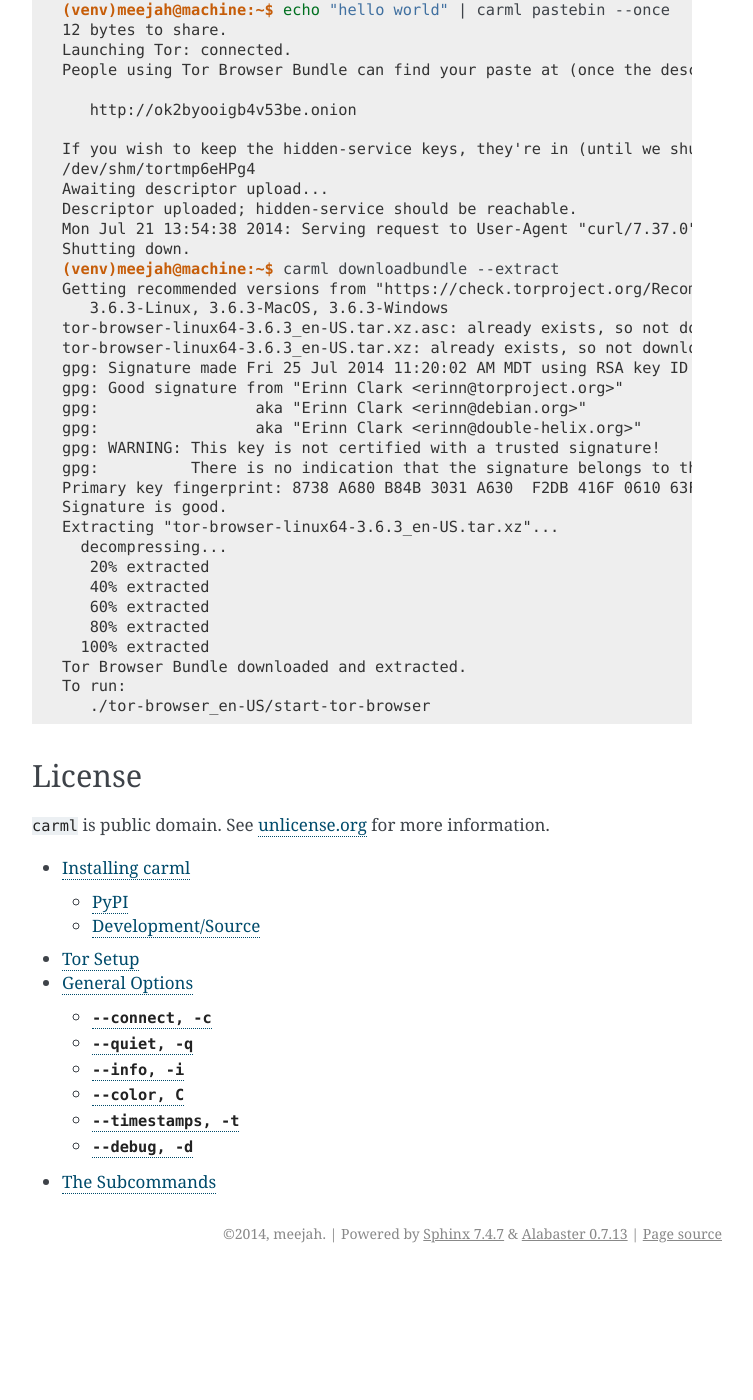
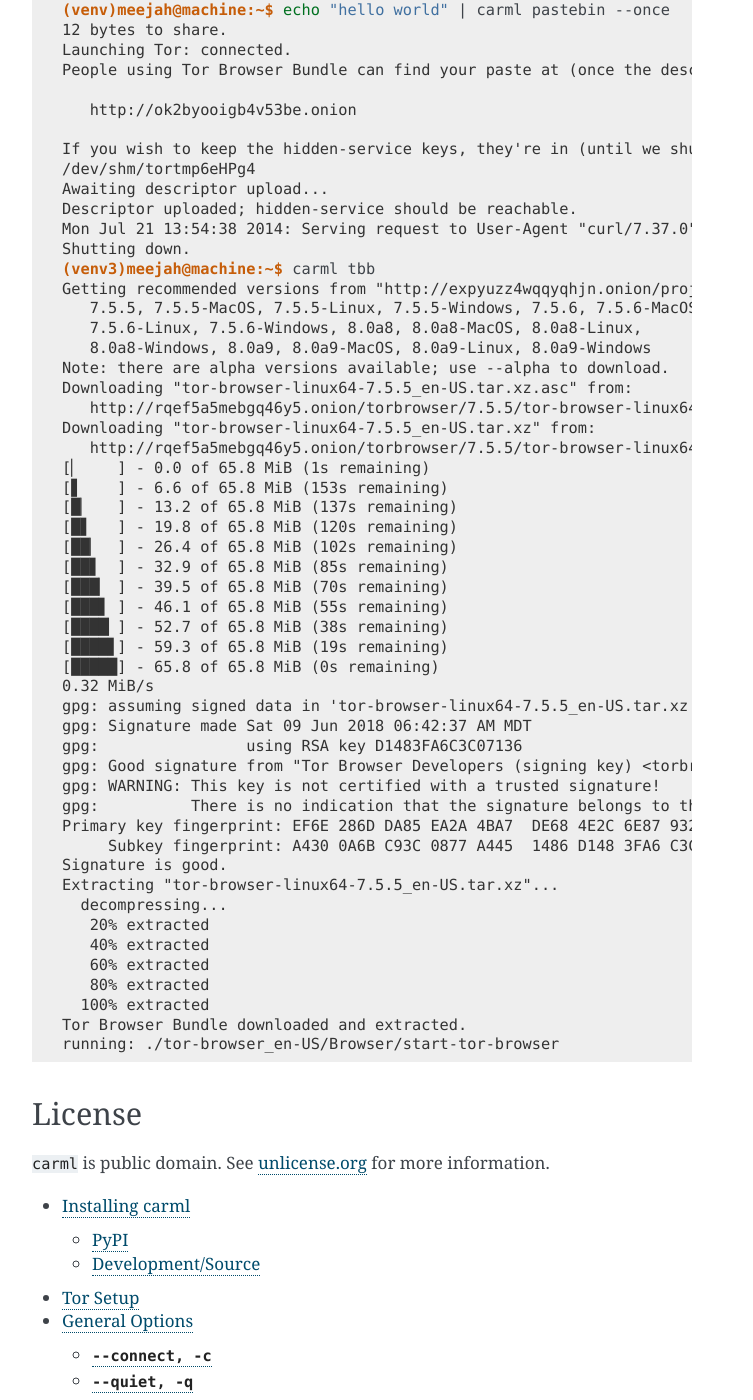
Before and after one commit to meejah/carml, a Sphinx documentation site: the page built from doc/index.rst, in a window 1280 px wide and 1400 px high, scrolled down 1206 px. Shown: the whole window, without its empty margins (388-1141 px from the left). Built offline with Sphinx 7.4.7, drawn with Linux system fonts in a browser that asks for light colours; pages that are not in the unit, such as notebooks, are missing from menus; before the commit the page ends 2479 px from its top, so only the background shows below that.

Commit message:
update docs

```diff
--- a/doc/index.rst
+++ b/doc/index.rst
@@ -81,20 +81,38 @@
     Descriptor uploaded; hidden-service should be reachable.
     Mon Jul 21 13:54:38 2014: Serving request to User-Agent "curl/7.37.0".
     Shutting down.
-    (venv)meejah@machine:~$ carml downloadbundle --extract
-    Getting recommended versions from "https://check.torproject.org/RecommendedTBBVersions".
-       3.6.3-Linux, 3.6.3-MacOS, 3.6.3-Windows
-    tor-browser-linux64-3.6.3_en-US.tar.xz.asc: already exists, so not downloading.
-    tor-browser-linux64-3.6.3_en-US.tar.xz: already exists, so not downloading.
-    gpg: Signature made Fri 25 Jul 2014 11:20:02 AM MDT using RSA key ID 63FEE659
-    gpg: Good signature from "Erinn Clark <erinn@torproject.org>"
-    gpg:                 aka "Erinn Clark <erinn@debian.org>"
-    gpg:                 aka "Erinn Clark <erinn@double-helix.org>"
+    (venv3)meejah@machine:~$ carml tbb
+    Getting recommended versions from "http://expyuzz4wqqyqhjn.onion/projects/torbrowser/RecommendedTBBVersions".
+       7.5.5, 7.5.5-MacOS, 7.5.5-Linux, 7.5.5-Windows, 7.5.6, 7.5.6-MacOS,
+       7.5.6-Linux, 7.5.6-Windows, 8.0a8, 8.0a8-MacOS, 8.0a8-Linux,
+       8.0a8-Windows, 8.0a9, 8.0a9-MacOS, 8.0a9-Linux, 8.0a9-Windows
+    Note: there are alpha versions available; use --alpha to download.
+    Downloading "tor-browser-linux64-7.5.5_en-US.tar.xz.asc" from:
+       http://rqef5a5mebgq46y5.onion/torbrowser/7.5.5/tor-browser-linux64-7.5.5_en-US.tar.xz.asc
+    Downloading "tor-browser-linux64-7.5.5_en-US.tar.xz" from:
+       http://rqef5a5mebgq46y5.onion/torbrowser/7.5.5/tor-browser-linux64-7.5.5_en-US.tar.xz
+    [▏    ] - 0.0 of 65.8 MiB (1s remaining)
+    [▋    ] - 6.6 of 65.8 MiB (153s remaining)
+    [█▏   ] - 13.2 of 65.8 MiB (137s remaining)
+    [█▋   ] - 19.8 of 65.8 MiB (120s remaining)
+    [██▏  ] - 26.4 of 65.8 MiB (102s remaining)
+    [██▋  ] - 32.9 of 65.8 MiB (85s remaining)
+    [███▏ ] - 39.5 of 65.8 MiB (70s remaining)
+    [███▋ ] - 46.1 of 65.8 MiB (55s remaining)
+    [████▏] - 52.7 of 65.8 MiB (38s remaining)
+    [████▋] - 59.3 of 65.8 MiB (19s remaining)
+    [█████] - 65.8 of 65.8 MiB (0s remaining)
+    0.32 MiB/s
+    gpg: assuming signed data in 'tor-browser-linux64-7.5.5_en-US.tar.xz'
+    gpg: Signature made Sat 09 Jun 2018 06:42:37 AM MDT
+    gpg:                using RSA key D1483FA6C3C07136
+    gpg: Good signature from "Tor Browser Developers (signing key) <torbrowser@torproject.org>" [unknown]
     gpg: WARNING: This key is not certified with a trusted signature!
     gpg:          There is no indication that the signature belongs to the owner.
-    Primary key fingerprint: 8738 A680 B84B 3031 A630  F2DB 416F 0610 63FE E659
+    Primary key fingerprint: EF6E 286D DA85 EA2A 4BA7  DE68 4E2C 6E87 9329 8290
+         Subkey fingerprint: A430 0A6B C93C 0877 A445  1486 D148 3FA6 C3C0 7136
     Signature is good.
-    Extracting "tor-browser-linux64-3.6.3_en-US.tar.xz"...
+    Extracting "tor-browser-linux64-7.5.5_en-US.tar.xz"...
       decompressing...
        20% extracted
        40% extracted
@@ -102,8 +120,8 @@
        80% extracted
       100% extracted
     Tor Browser Bundle downloaded and extracted.
-    To run:
-       ./tor-browser_en-US/start-tor-browser
+    running: ./tor-browser_en-US/Browser/start-tor-browser
+
 
 
 License
```
